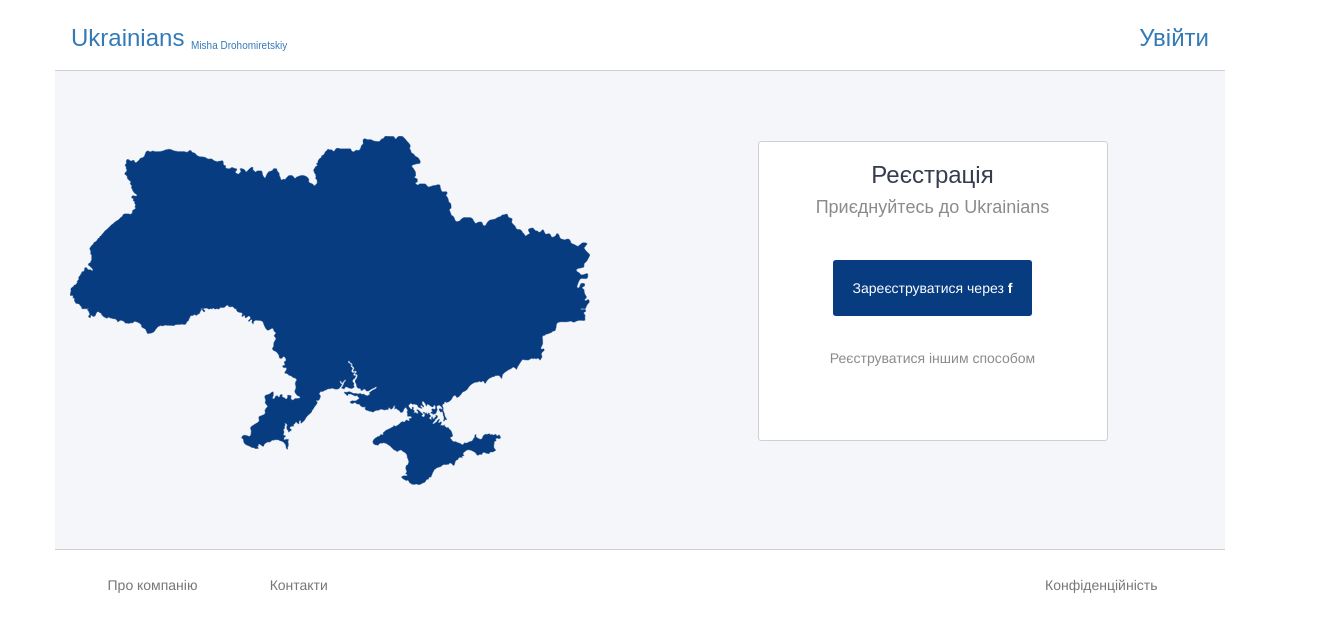
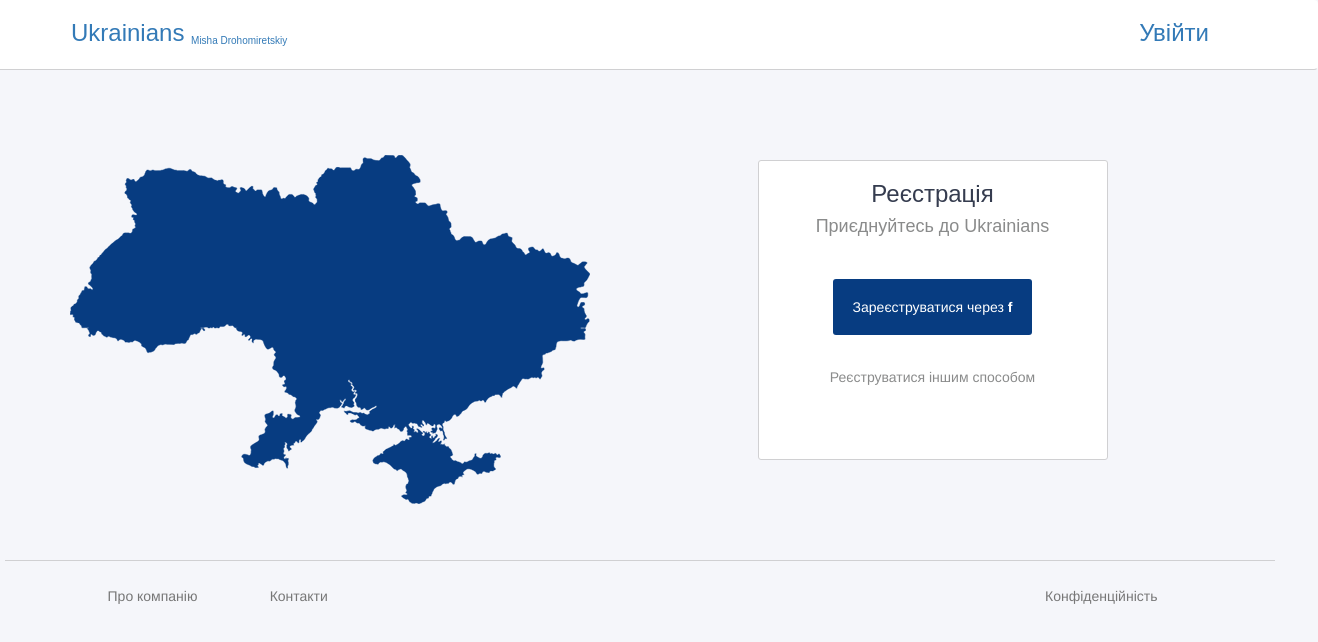
Before and after one commit to Drohomiretskiy-M/SiteUkrainians, a plain HTML site: page www/index.html in a window 1280 px wide. Shown: the whole page, 1318 px wide, since content can reach past the window. Drawn offline with nearby package versions, Linux system fonts and the light colour scheme.

Commit message:
Відредаговано ширину блоків header, footer, та змінено колір блоку header

```diff
--- a/www/css/style.css
+++ b/www/css/style.css
@@ -1,15 +1,21 @@
 body {
 	margin: 0;
 	padding: 0;
-	background-color: #fff;
+	background-color: #f5f6fa;
 }
 
 .navbar {
-	position: relative;
-	top: 20px;
+	margin-left: -15%;
+	padding-left: 15%;
+	margin-right: -9.5%;
+	padding-right: 9.5%;
+	padding-top: 15px;
+	height: 70px;
 	font-size: 24px;
 	color: #467abe;
+	background-color: #fff;
 	font-family: sans-serif;
+	border-bottom: 1px solid #d0d0d2;
 }
 
 .navbar a {
@@ -29,10 +35,8 @@ body {
 }
 
 main {
-	height: 480px;
+	height: 470px;
 	background-color: #f5f6fa;
-	border-top: 1px solid #d0d0d2;
-	border-bottom: 1px solid #d0d0d2;
 }
 
 .map-ua img {
@@ -94,6 +98,16 @@ h4 {
 	color: #a9abaa;
 }
 
+footer {
+	height: 70px;
+	border-top: 1px solid #d0d0d2;
+	margin-left: -50px;
+	padding-left: 50px;
+	margin-right: -50px;
+	padding-right: 50px;
+
+}
+
 footer a {
 	text-decoration: none;
 	color: #777777;
@@ -109,9 +123,9 @@ footer a:hover {
 	text-align: center;
 	margin-top: 25px;
 }
-footer .confid{
 
-}
+footer .confid {}
+
 @media screen and (max-width: 1200px) {}
 
 @media screen and (max-width: 992px) {
```
